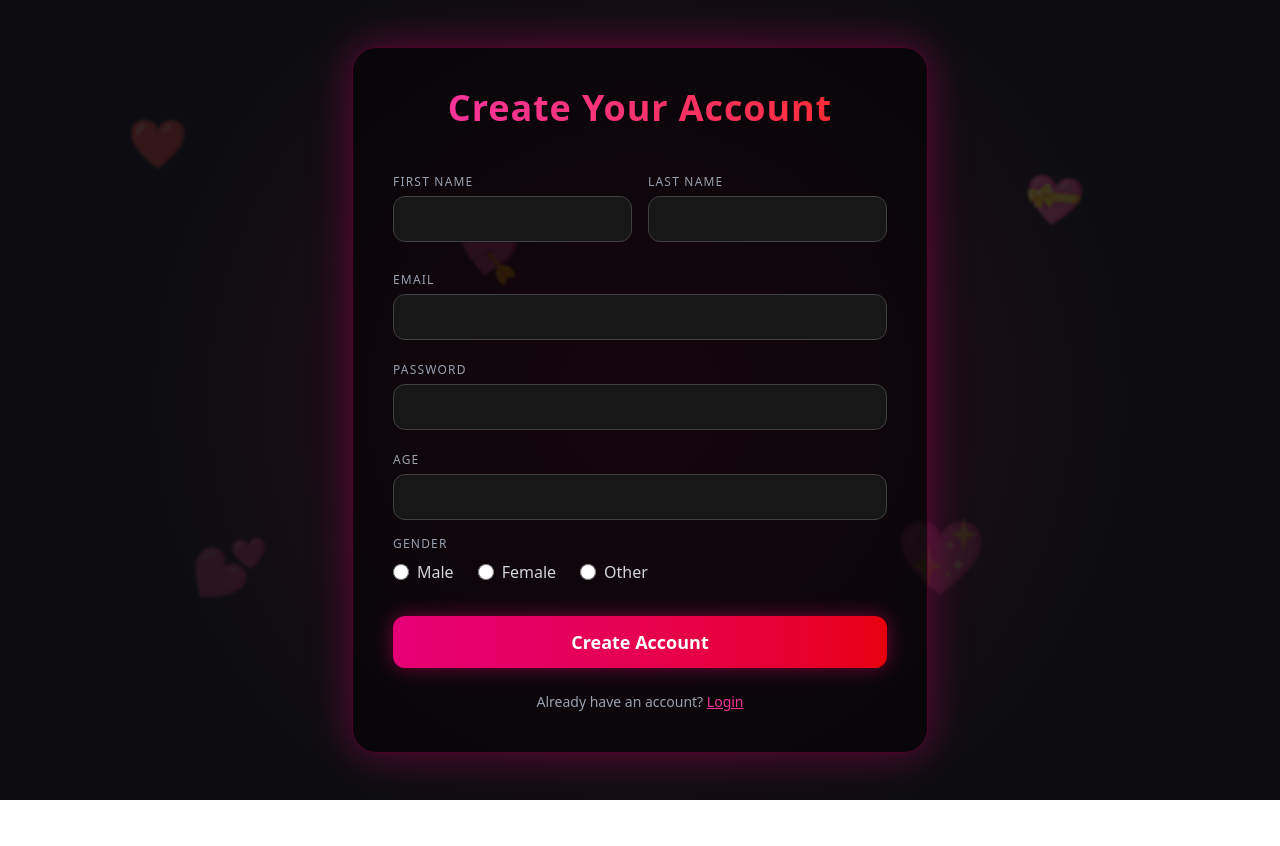
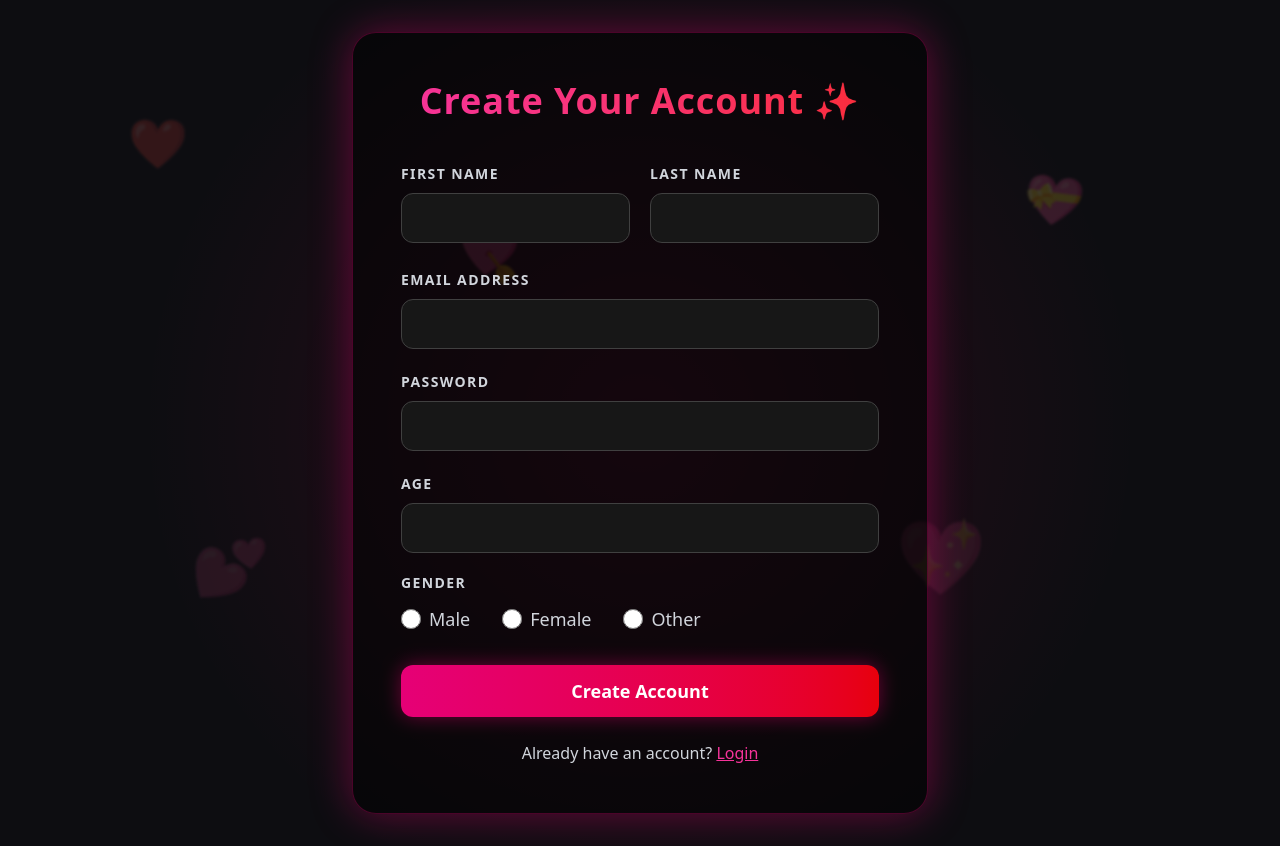
Before and after one commit to SaikatGharami2001/matchmate-frontend, a React (Vite) app: page /register in a window 1280 px wide. Before the commit the page ends 800 px from the top, so only its background shows below. Built offline with nearby package versions, Linux system fonts and the light colour scheme.

Commit message:
Update: fixed bugs on the register component

```diff
--- a/src/components/Register.jsx
+++ b/src/components/Register.jsx
@@ -31,7 +31,7 @@ const Register = () => {
     <div className="flex justify-center items-center w-full h-full px-6 text-white animate-fade-in">
       <div
         className="
-        relative max-w-xl w-full p-10 rounded-3xl
+        relative max-w-xl w-full p-12 rounded-3xl
         bg-black/50 backdrop-blur-2xl
         border border-pink-600/30
         shadow-[0_0_40px_rgba(255,0,130,0.35)]
@@ -41,89 +41,87 @@ const Register = () => {
       "
       >
         {/* HEADER */}
-        <h2 className="text-4xl font-extrabold text-center tracking-wide mb-10">
-          <span className="bg-gradient-to-r from-pink-500 to-red-500 bg-clip-text text-transparent">
-            Create Your Account
-          </span>
+        <h2 className="text-4xl font-extrabold text-center tracking-wide mb-10 bg-gradient-to-r from-pink-500 to-red-500 bg-clip-text text-transparent">
+          Create Your Account ✨
         </h2>
 
         {/* FORM GRID */}
-        <div className="grid grid-cols-2 gap-4 mb-6">
+        <div className="grid grid-cols-2 gap-5 mb-6">
           <div>
-            <label className="text-xs uppercase text-gray-400 tracking-widest">
+            <label className="text-sm uppercase text-gray-300 tracking-widest font-semibold">
               First Name
             </label>
             <input
               type="text"
               value={firstName}
               onChange={(e) => setFirstName(e.target.value)}
-              className="mt-1 w-full px-4 py-3 bg-neutral-900 border border-neutral-700 rounded-xl text-sm
+              className="mt-2 w-full px-4 py-3 bg-neutral-900 border border-neutral-700 rounded-xl text-base
                 focus:border-pink-600 focus:ring-2 focus:ring-pink-600 transition-all outline-none"
             />
           </div>
 
           <div>
-            <label className="text-xs uppercase text-gray-400 tracking-widest">
+            <label className="text-sm uppercase text-gray-300 tracking-widest font-semibold">
               Last Name
             </label>
             <input
               type="text"
               value={lastName}
               onChange={(e) => setLastName(e.target.value)}
-              className="mt-1 w-full px-4 py-3 bg-neutral-900 border border-neutral-700 rounded-xl text-sm
+              className="mt-2 w-full px-4 py-3 bg-neutral-900 border border-neutral-700 rounded-xl text-base
                 focus:border-pink-600 focus:ring-2 focus:ring-pink-600 transition-all outline-none"
             />
           </div>
         </div>
 
         {/* EMAIL */}
-        <div className="mb-4">
-          <label className="text-xs uppercase text-gray-400 tracking-widest">
-            Email
+        <div className="mb-5">
+          <label className="text-sm uppercase text-gray-300 tracking-widest font-semibold">
+            Email Address
           </label>
           <input
             type="email"
             value={emailAddress}
             onChange={(e) => setEmailAddress(e.target.value)}
-            className="mt-1 w-full px-4 py-3 bg-neutral-900 border border-neutral-700 rounded-xl text-sm
+            className="mt-2 w-full px-4 py-3 bg-neutral-900 border border-neutral-700 rounded-xl text-base
               focus:border-pink-600 focus:ring-2 focus:ring-pink-600 outline-none"
           />
         </div>
 
         {/* PASSWORD */}
-        <div className="mb-4">
-          <label className="text-xs uppercase text-gray-400 tracking-widest">
+        <div className="mb-5">
+          <label className="text-sm uppercase text-gray-300 tracking-widest font-semibold">
             Password
           </label>
           <input
             type="password"
             value={password}
             onChange={(e) => setPassword(e.target.value)}
-            className="mt-1 w-full px-4 py-3 bg-neutral-900 border border-neutral-700 rounded-xl text-sm
+            className="mt-2 w-full px-4 py-3 bg-neutral-900 border border-neutral-700 rounded-xl text-base
               focus:border-red-600 focus:ring-2 focus:ring-red-600 outline-none"
           />
         </div>
 
         {/* AGE */}
-        <div className="mb-4">
-          <label className="text-xs uppercase text-gray-400 tracking-widest">
+        <div className="mb-5">
+          <label className="text-sm uppercase text-gray-300 tracking-widest font-semibold">
             Age
           </label>
           <input
             type="number"
             value={age}
             onChange={(e) => setAge(e.target.value)}
-            className="mt-1 w-full px-4 py-3 bg-neutral-900 border border-neutral-700 rounded-xl text-sm
+            className="mt-2 w-full px-4 py-3 bg-neutral-900 border border-neutral-700 rounded-xl text-base
               focus:border-pink-600 focus:ring-2 focus:ring-pink-600 outline-none"
           />
         </div>
 
         {/* GENDER */}
         <div className="mb-8">
-          <label className="text-xs uppercase text-gray-400 tracking-widest block mb-2">
+          <label className="text-sm uppercase text-gray-300 tracking-widest font-semibold block mb-3">
             Gender
           </label>
-          <div className="flex gap-6">
+          <div className="flex gap-8 text-lg">
             {["male", "female", "other"].map((g) => (
               <label
                 key={g}
@@ -135,7 +133,7 @@ const Register = () => {
                   value={g}
                   checked={gender === g}
                   onChange={(e) => setGender(e.target.value)}
-                  className="accent-pink-600 w-4 h-4"
+                  className="accent-pink-600 w-5 h-5"
                 />
                 <span className="capitalize">{g}</span>
               </label>
@@ -155,7 +153,7 @@ const Register = () => {
           Create Account
         </button>
 
-        <p className="mt-6 text-center text-sm text-gray-400">
+        <p className="mt-6 text-center text-base text-gray-300">
           Already have an account?{" "}
           <span
             onClick={() => navigate("/login")}
```
